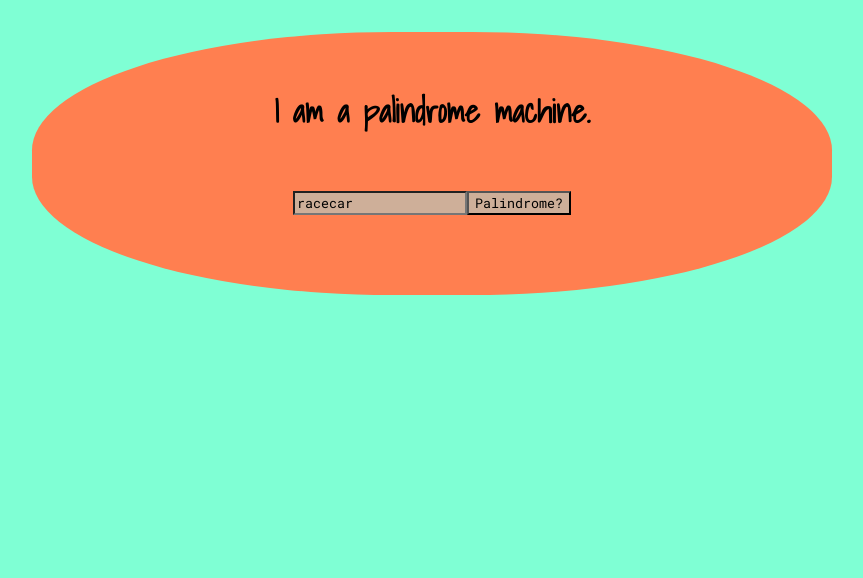
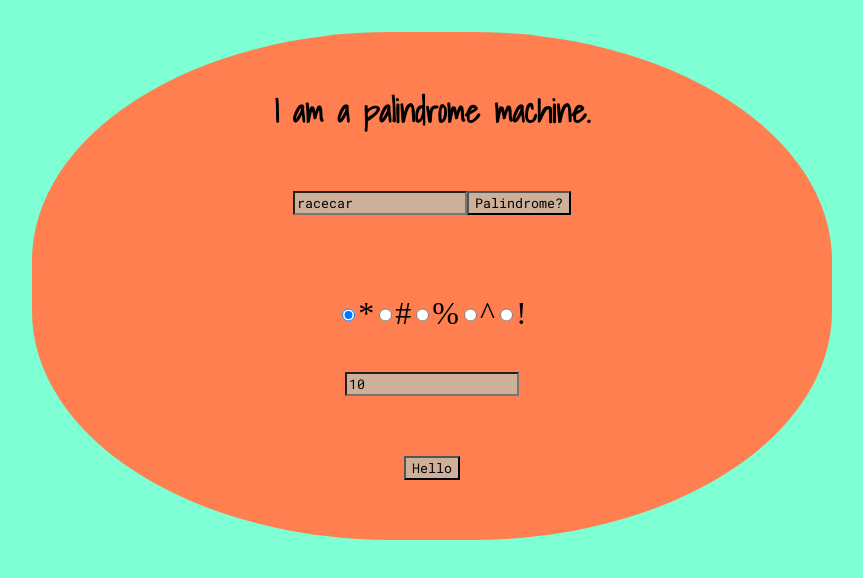
Before and after one commit to thomas-nelson23/Palindrome, a plain HTML site: page index.html in a window 1280 px wide. Shown: the whole page, without its empty margins (208-1071 px from the left). Drawn offline with Linux system fonts and the light colour scheme; a web font is replaced by a local one.

Commit message:
attempt at console tree

```diff
--- a/index.html
+++ b/index.html
@@ -25,6 +25,21 @@
 
     <span id="result"></span>
 
+    <div id='tree' class='container'>
+        <span id='radio-options'>
+            <input type="radio" name="character" value="*" checked>*<br>
+            <input type="radio" name="character" value="#">#<br>
+            <input type="radio" name="character" value="%">%<br>
+            <input type="radio" name="character" value="^">^<br>
+            <input type="radio" name="character" value="!">!<br>
+        </span>
+
+        <div id=numBox>
+            <input type="number" value="10" id="treeSize">
+        </div>
+
+        <button id="consoleTree" onClick="printTree();">Hello</button>
+    </div>
     <script src="script.js"></script>
 </body>
 
--- a/script.js
+++ b/script.js
@@ -20,3 +20,36 @@ var checkString = function () {
         result.innerHTML = "It's not a palindrome!";
     }
 }
+
+
+// end palindromer, begin random practice stuff
+
+var printTree = function () {
+
+    var character = "";
+    var radioSelection = document.getElementsByName('character');
+    var treesize = document.getElementById('treeSize').value;
+
+
+    //loop to find selected value
+    for (x = 0; x < radioSelection.length; x++) {
+
+        console.log("x:", x);
+
+        if (radioSelection[x].checked) {
+            character = radioSelection[x].value;
+            break;
+        }
+    }
+
+    var string = character;
+
+    for (var q = 0; q < treesize; q++) {
+        var string = whitespace + character;
+        console.log(string);
+        string += character;
+
+        string = " " + string;
+    }
+
+}
--- a/style.css
+++ b/style.css
@@ -53,3 +53,29 @@ button {
     background-color: rgba(157, 224, 226, 0.5);
     font-family: "Roboto Mono";
 }
+
+#radio-options {
+    font-size: 2em;
+    display: flex;
+    justify-content: center;
+
+}
+
+#consoleTree {
+    align-content: center;
+    margin: auto;
+    margin-bottom: 60px;
+}
+
+#tree {
+    display: flex;
+    flex-direction: column;
+    width: 100%;
+}
+
+#numBox {
+    justify-content: center;
+
+    margin: auto;
+    margin-bottom: 60px;
+}
```
